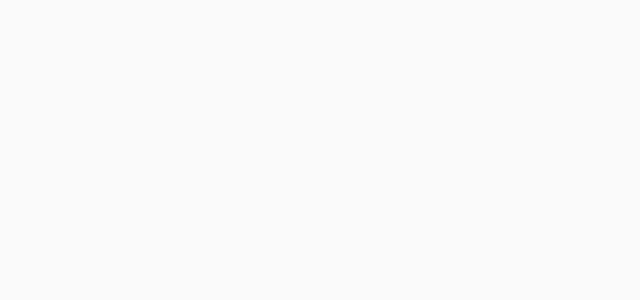
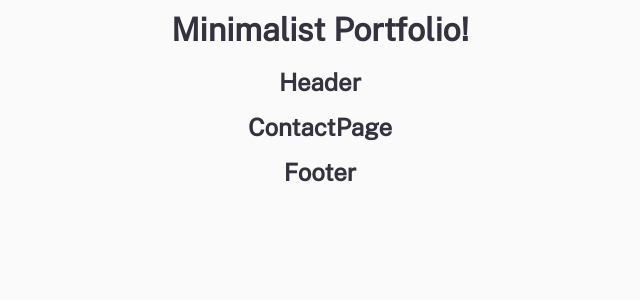
Before and after one commit to xaviguasch/minimalist-portfolio-website-frontendmentor-prac, a React (Create React App) app: page /contact in a window 1280 px wide. Before the commit this address had no page. Shown: the top 300 px of the page, without its empty margins (320-960 px from the left). Built offline with nearby package versions, Linux system fonts and the light colour scheme; a web font is replaced by a local one.

Commit message:
added ContactPage component

```diff
--- /dev/null
+++ b/src/components/ContactPage.js
@@ -0,0 +1,13 @@
+import React from 'react'
+
+import './ContactPage.css'
+
+const ContactPage = () => {
+  return (
+    <div className='ContactPage'>
+      <h2>ContactPage</h2>
+    </div>
+  )
+}
+
+export default ContactPage
--- a/src/index.js
+++ b/src/index.js
@@ -6,6 +6,7 @@ import { BrowserRouter, Routes, Route, Navigate } from 'react-router-dom'
 import App from './App'
 import HomePage from './components/HomePage'
 import PortfolioPage from './components/PortfolioPage'
+import ContactPage from './components/ContactPage'
 
 ReactDOM.render(
   <React.StrictMode>
@@ -14,6 +15,7 @@ ReactDOM.render(
         <Route path='/' element={<App />}>
           <Route index element={<HomePage />} />
           <Route path='portfolio' element={<PortfolioPage />} />
+          <Route path='contact' element={<ContactPage />} />
         </Route>
       </Routes>
     </BrowserRouter>
```
Also changed, not shown: src/components/ContactPage.css (added).
